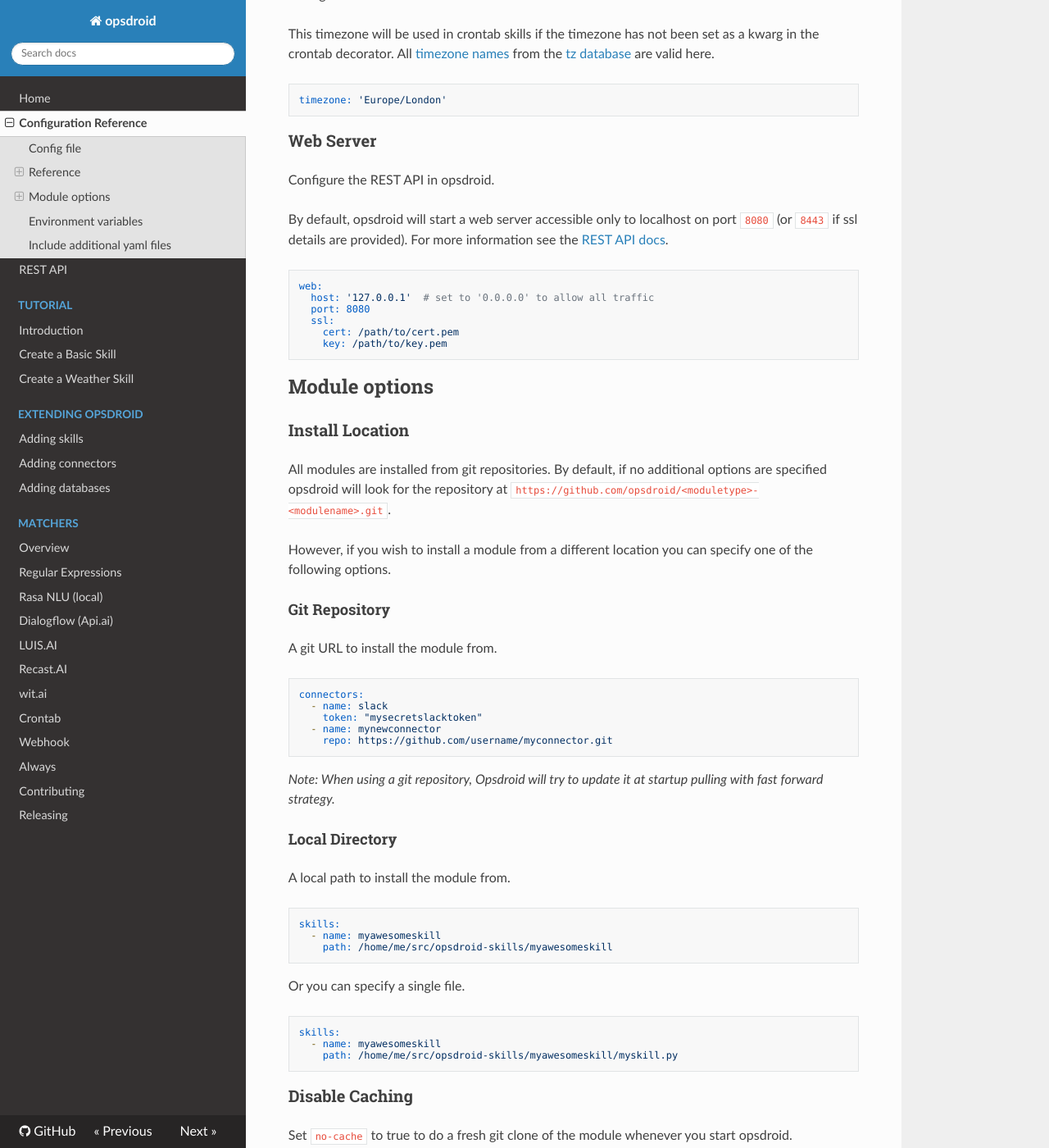
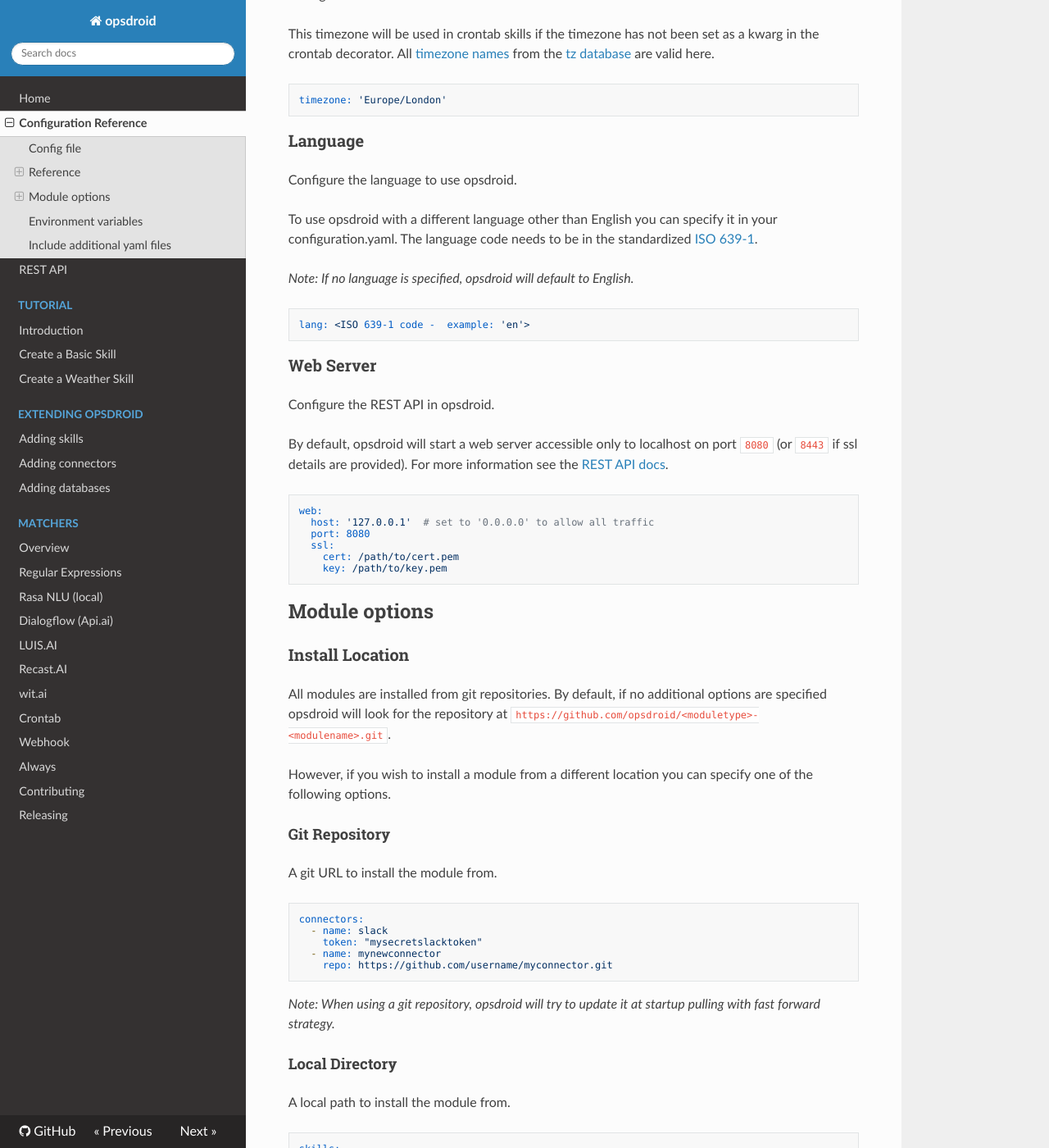
Before and after one commit to opsdroid/opsdroid, an MkDocs documentation site: the page built from docs/configuration-reference.md, in a window 1280 px wide and 1400 px high, scrolled down 4026 px. Shown: the whole window at 82% size. Built offline with MkDocs 1.6.1, drawn with Linux system fonts in a browser that asks for light colours; nearby versions of some CDN libraries; old or Windows-style settings are respelled for this version of MkDocs.

Commit message:
Update documentation/parsers to allow different languages (#423)
* Update documentation/parsers to mention/support different languages in the matchers

* Update configuration-reference, fix language location in parsers

* Add default value for matchers and const

* Restore default option in .get() method. Update tests

* Add default to lang value in call_parser, revert changes in tests.

````diff
--- a/docs/configuration-reference.md
+++ b/docs/configuration-reference.md
@@ -8,6 +8,7 @@
    - [Installation Path](#installation-path)
    - [Skills](#skills)
    - [Time Zone](#time-zone)
+   - [Language](#language)
    - [Web Server](#web-server)
 - [Module Options](#module-options)
    - [Install Location](#install-location)
@@ -191,6 +192,17 @@
 timezone: 'Europe/London'
 ```
 
+### Language
+Configure the language to use opsdroid.
+
+To use opsdroid with a different language other than English you can specify it in your configuration.yaml. The language code needs to be in the standardized [ISO 639-1](https://en.wikipedia.org/wiki/List_of_ISO_639-1_codes).
+
+_Note: If no language is specified, opsdroid will default to English._
+
+```yaml
+lang: <ISO 639-1 code -  example: 'en'>
+```
+
 ### Web Server
 
 Configure the REST API in opsdroid.
@@ -226,7 +238,7 @@
     repo: https://github.com/username/myconnector.git
 ```
 
-_Note: When using a git repository, Opsdroid will try to update it at startup pulling with fast forward strategy._
+_Note: When using a git repository, opsdroid will try to update it at startup pulling with fast forward strategy._
 
 #### Local Directory
 
````
Also changed, not shown: docs/matchers/dialogflow.md (+5 -0 lines), docs/matchers/luis.ai.md (+4 -0 lines), docs/matchers/recast.ai.md (+4 -0 lines), docs/matchers/wit.ai.md (+2 -3 lines), 3 other files.
